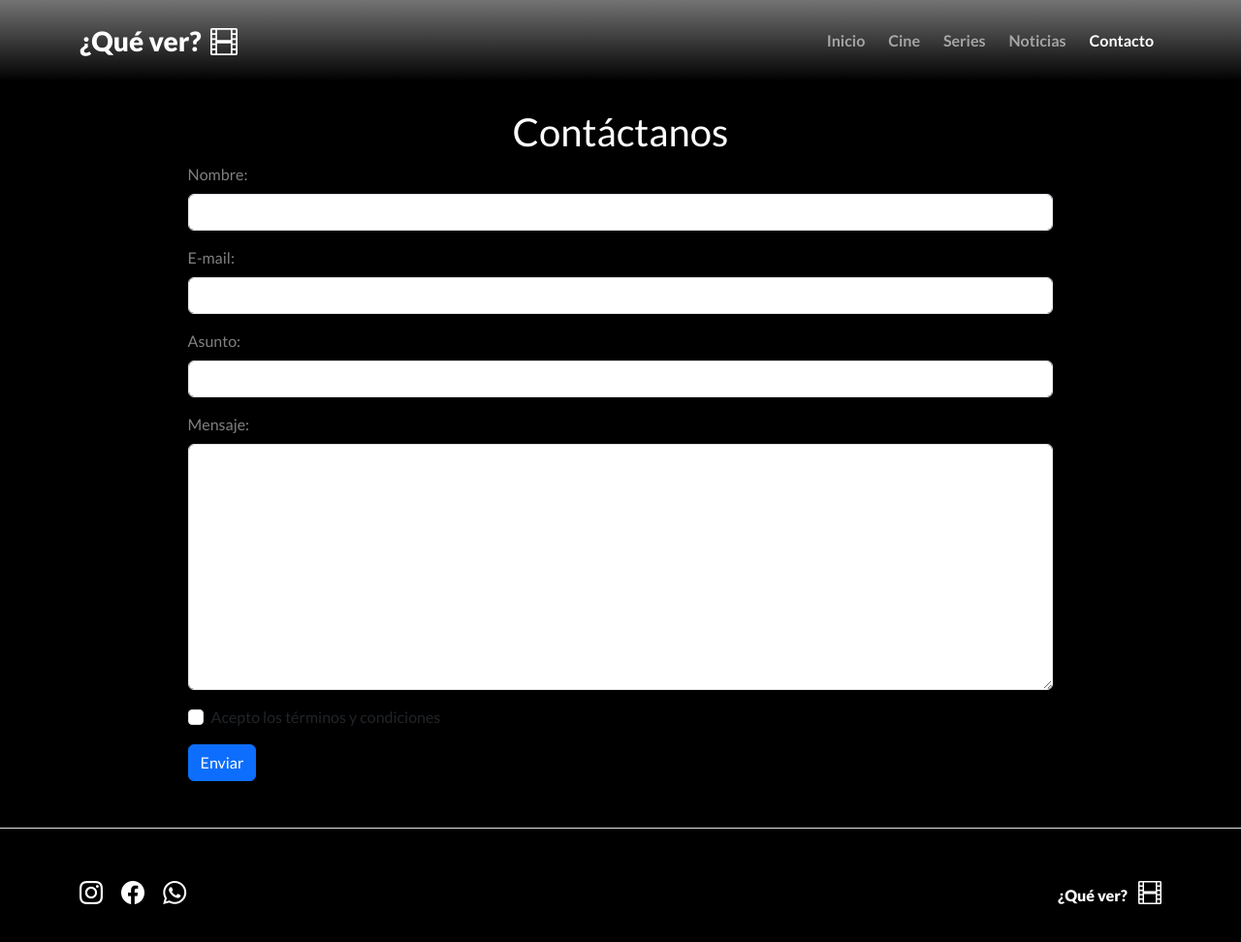
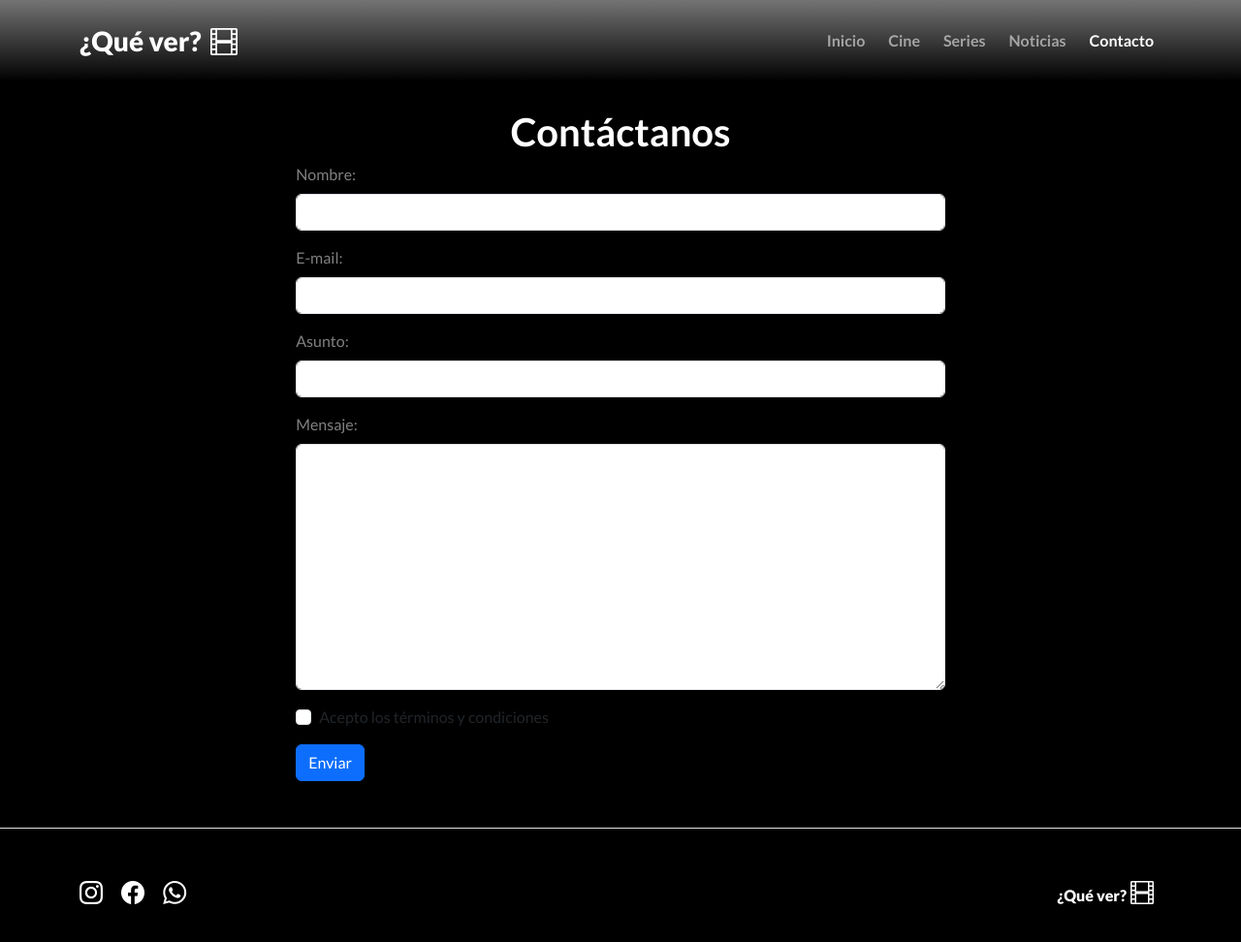
Before and after one commit to belenperna23/PreEntrega2-Perna, a website: page pages/contacto.html in a window 1280 px wide. Shown: the whole page at 97% size. Drawn offline with nearby package versions, Linux system fonts and the light colour scheme.

Commit message:
se modifico levemente pagina de noticias y contacto

```diff
--- a/pages/contacto.html
+++ b/pages/contacto.html
@@ -90,7 +90,7 @@
     <main class="intro_section">
       <section class="ps-3 pe-3">
         <div class="container">
-          <h1 class="text-white text-center">Contáctanos</h1>
+          <h1 class="text-white text-center fw-bold">Contáctanos</h1>
         </div>
         <div class="container">
           <div class="d-flex justify-content-center">
@@ -164,9 +164,8 @@
               <a
                 class="navbar-brand text-white quever pe-2"
                 href="../index.html"
-                >¿Qué ver?</a
-              >
-              <i class="bi bi-film"></i>
+                >¿Qué ver?<i class="bi bi-film ps-1"></i
+              ></a>
             </div>
           </div>
         </div>
--- a/scss/_media.scss
+++ b/scss/_media.scss
@@ -1,6 +1,6 @@
 @media (min-width: 768px) {
   form {
-    width: 80%;
+    width: 60%;
   }
 }
 @media (max-width: 768px) {
```
Also changed, not shown: pages/noticias.html (+11 -4 lines), css/style.css.
